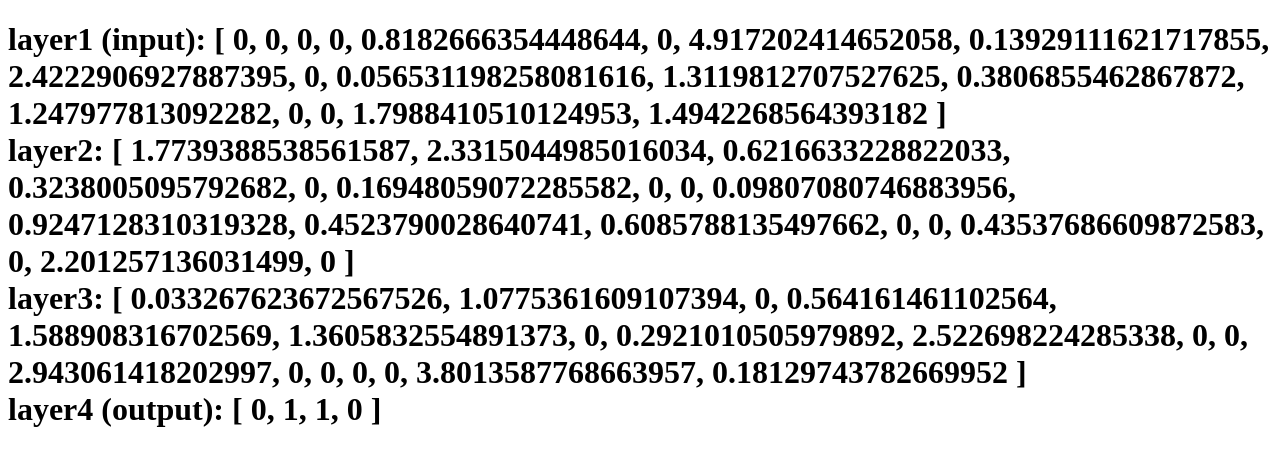
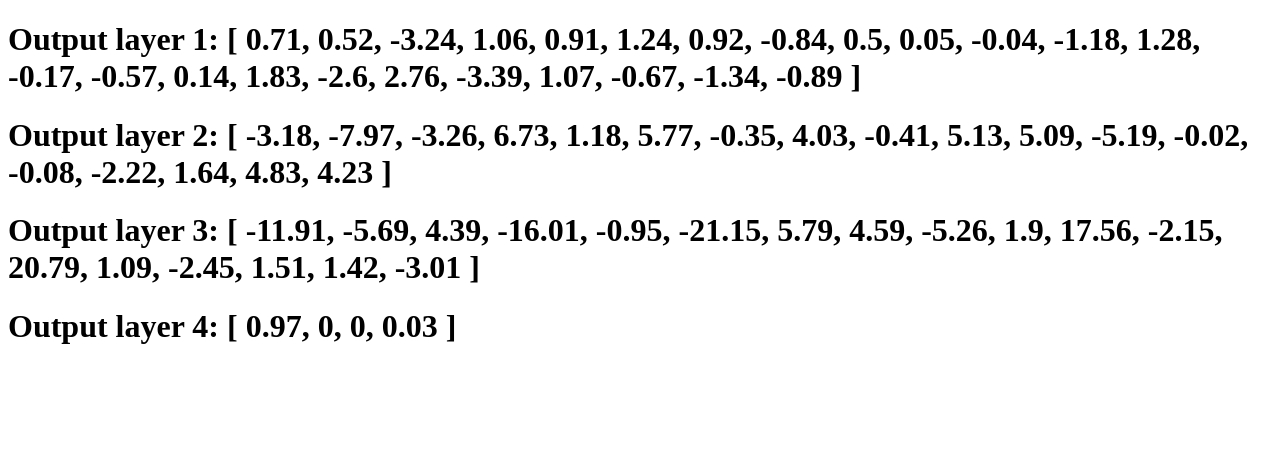
Before and after one commit to ericvdberge/SnakeAI, a Nuxt app: page /debug in a window 1280 px wide. Shown: the top 466 px of the page. Built offline with nearby package versions, Linux system fonts and the light colour scheme.

Commit message:
create model based on model settings. add typescript cnotracts and add softmax

```diff
--- a/composables/AI/activationFunction.ts
+++ b/composables/AI/activationFunction.ts
@@ -1,8 +1,13 @@
+/**
+ *
+ * @returns all activation functions related to neural networks
+ */
 export const useActivationFunction = () => {
     return {
         reluActivation,
         steppingActivation,
         signmoidActivation,
+        sofmaxActivation
     }
 }
 
@@ -11,8 +16,11 @@ export const useActivationFunction = () => {
  * @param {number} x - a number (in form of weight, bias or output value)
  * @returns 0 or x
  */
-const reluActivation = (x: number): number =>  {
-    return Math.max(...[0, x] as number[])
+const reluActivation = (x: number[]): number[] =>  {
+    x.map(number =>
+        Math.max(...[0, number] as number[])
+    )
+    return x;
 }
 
 /**
@@ -20,9 +28,11 @@ const reluActivation = (x: number): number =>  {
  * @param {number} x - a number (in form of weight, bias or output value)
  * @returns 0 or 1
  */
-const steppingActivation = (x: number): number => {
-    if(x > 0) return 1
-    else return 0
+const steppingActivation = (x: number[]): number[] => {
+    x.map(number =>
+        number > 0 ? 1 : 0
+    )
+    return x;
 }
 
 /**
@@ -30,6 +40,23 @@ const steppingActivation = (x: number): number => {
  * @param {number} x - a number (in form of weight, bias or output value)
  * @Returns an exponentional value
  */
-const signmoidActivation = (x: number): number => {
-    return 1 / (1 + Math.exp(-x))
+const signmoidActivation = (x: number[]): number[] => {
+    x.map(number =>
+        1 / (1 + Math.exp(-number))
+    )
+    return x
 }
+
+const sofmaxActivation = (x: number[]): number[] => {
+    x = x.map(number =>
+        Math.exp(number)
+    )
+
+    const sumExponential = x.reduce((a, b) => a + b, 0)
+
+    x = x.map(number =>
+        number / sumExponential
+    )
+
+    return x
+}
--- a/composables/AI/neuralNetwork.ts
+++ b/composables/AI/neuralNetwork.ts
@@ -1,86 +1,30 @@
 import { transpose, multiply, dot, sum, re } from 'mathjs'
+import { ActivationFunction, NeuralNetworkOptions } from '../contracts'
 
 /**
- * research:
- * https://towardsdatascience.com/the-beginners-glossary-of-neural-network-terms-a9617354078
+ *
+ * @param options - options to the neural network
+ * @returns
  */
-
-/**
- * Terminology:
- *
- * Model:
- * Artificial Neural Network (ANN)
- *  a stack of simple learning algorithms (called layers)
- *  that sequentually process the input, producing an output
- *
- * Layers (called dense layer):
- * Input layer,
- * Hidden layer
- * Output layer,
- *
- * Layer components:
- * Neuron
- * Weights
- * Biases
- *
- * Functions:
- * Activation function
- * ReLU -> simpelest way to make something non-linear
- * Loss function -> calculate loss to adapt the weights and biasses
- *
- * Weights + Biases = Unique tunable params
- */
-let network = {
-}
-
-export const useNeuralNetwork = () => {
+export const useNeuralNetwork = (options: NeuralNetworkOptions) => {
     return {
-        createLayer
+        options,
+        createLayer,
     }
 }
 
-type ActivationFunction = {
-    (s: number): number;
-};
-
 /**
  *
- * @param {number} nrOfInputs - the number of input values going into this layer
+ * @param {number} inputs - the numbers of input values of the layer
  * @param {number} nrOfNeurons - the number of neurons in the layer
  * @returns the calculated output values of the layer
  */
-const createLayer = (nrOfInputs: number, nrOfNeurons: number, activationFunction: ActivationFunction): number[] => {
-    let inputs = [] as number[]
+const createLayer = (inputs: number[], nrOfNeurons: number, activationFunction: ActivationFunction): number[] => {
     let weights = [] as number[][]
     let biases = [] as number[]
 
-    //generate inputs
-    for(let i = 0; i < nrOfInputs; i++)
-    {
-        const randomNumber: number = generateRandomNumber()
-        inputs.push(randomNumber)
-    }
-
-    //generate weights
-    let partialArray : number[] = []
-    var nrOfParams: number = nrOfInputs * nrOfNeurons
-    for(let i = 0; i < nrOfParams; i++)
-    {
-        const randomNumber = generateRandomNumber()
-        partialArray.push(randomNumber)
-        if((i + 1) % nrOfInputs == 0) //generate a vector after the number of inputs
-        {
-            weights.push(partialArray)
-            partialArray = []
-        }
-    }
-
-    //generate biases
-    for(let i = 0; i < nrOfNeurons; i++)
-    {
-        const randomNumber = generateRandomNumber()
-        biases.push(randomNumber)
-    }
+    weights = generateWeights(inputs, nrOfNeurons)
+    biases = generateBiases(nrOfNeurons)
 
     /**
      * validate
@@ -97,14 +41,10 @@ const createLayer = (nrOfInputs: number, nrOfNeurons: number, activationFunction
      * calculate the outputs
      */
     const outputs = weights.map((w, i) =>
-        // Math.round(
-            dot(w, inputs) + biases[i]
-        // )
+        dot(w, inputs) + biases[i]
     )
 
-    return outputs.map(
-        output => activationFunction(output)
-    )
+    return activationFunction(outputs)
 }
 
 /**
@@ -119,3 +59,45 @@ const generateRandomNumber = (): number => {
      */
     return Math.random() * 2 - 1;
 }
+
+/**
+ *
+ * @param inputs
+ * @param nrOfNeurons
+ * @returns
+ */
+const generateWeights = (inputs: number[], nrOfNeurons: number): number[][] => {
+    let weights = [] as number[][]
+
+    //generate weights
+    for(let i = 0; i < nrOfNeurons; i++)
+    {
+        let weightsForOneNeuron : number[] = []
+        for(let j = 0; j < inputs.length; j++)
+        {
+            const randomNumber: number = generateRandomNumber()
+            weightsForOneNeuron.push(randomNumber)
+        }
+        weights.push(weightsForOneNeuron)
+    }
+
+    return weights
+}
+
+/**
+ *
+ * @param nrOfNeurons
+ * @returns
+ */
+const generateBiases = (nrOfNeurons: number): number[] => {
+    let biases = [] as number[]
+
+    //generate biases
+    for(let i = 0; i < nrOfNeurons; i++)
+    {
+        const randomNumber: number = generateRandomNumber()
+        biases.push(randomNumber)
+    }
+
+    return biases;
+}
--- /dev/null
+++ b/composables/contracts.ts
@@ -0,0 +1,10 @@
+/**
+ * Contracts
+ */
+export type NeuralNetworkOptions = {
+    structure : number[]
+}
+
+export type ActivationFunction = {
+    (s: number[]): number[];
+}
--- a/package.json
+++ b/package.json
@@ -8,7 +8,7 @@
     "postinstall": "nuxt prepare"
   },
   "devDependencies": {
-    "nuxt": "^3.0.0"
+    "nuxt": "^3.3.1"
   },
   "dependencies": {
     "mathjs": "^11.5.1",
--- a/pages/debug.vue
+++ b/pages/debug.vue
@@ -1,23 +1,60 @@
 <template>
-    <h1>
-        layer1 (input): {{layer1}}
-        <br>
-        layer2: {{layer2}}
-        <br>
-        layer3: {{layer3}}
-        <br>
-        layer4 (output): {{layer4}}
-    </h1>
+    <ClientOnly>
+        <div>
+            <h1 v-for="layer, index in layers" :key="index">
+                Output layer {{ index + 1 }}: {{ layer }}
+            </h1>
+        </div>
+    </ClientOnly>
 </template>
 
 <script setup>
-const neuralNetwork = useNeuralNetwork()
-const { signmoidActivation, steppingActivation, reluActivation } = useActivationFunction();
+//imports
+const { reluActivation, sofmaxActivation } = useActivationFunction();
 
-const layer1 = neuralNetwork.createLayer(50, 18, reluActivation)
-const layer2 = neuralNetwork.createLayer(18, 18, reluActivation)
-const layer3 = neuralNetwork.createLayer(18, 18, reluActivation)
-const layer4 = neuralNetwork.createLayer(18, 4, steppingActivation)
+//configure the model to start working on it
+const configureModel = () => {
+    const model = useNeuralNetwork({
+        structure: [24, 18, 18, 4]
+    })
+    return [model, model.options]
+}
+
+//generate some iniial input values,
+//because we do not have the sensor working yet.
+const generateInputValues = () => {
+    let inputs = []
+    for(let i = 0; i < structure[0]; i++) {
+        const value = Math.random() * 2 - 1
+        inputs.push(value)
+    }
+    return inputs
+}
+
+//generate layers based on the model configuration
+// maybe later, this should be a function of the model itself
+const generateLayers = () => {
+    //create model
+    const layers = []
+
+    for(let i = 0; i < structure.length; i++)
+    {
+        const activation = i != structure.length - 1 ? reluActivation : sofmaxActivation
+        if(process.server) {
+            console.log(activation.name)
+        }
+        const outputs = model
+                .createLayer(inputs, structure[i], activation)
+                .map(n => +parseFloat(n).toFixed(2))
+        inputs = outputs
+        layers.push(inputs)
+    }
+
+    return layers
+}
 
 
+let [model, { structure }] = configureModel();
+let inputs = generateInputValues();
+let layers = generateLayers();
 </script>
--- a/tsconfig.json
+++ /dev/null
@@ -1,4 +0,0 @@
-{
-  // https://nuxt.com/docs/guide/concepts/typescript
-  "extends": "./.nuxt/tsconfig.json"
-}
```
Also changed, not shown: 2 other files (tests, documents, lock files or other folders).
